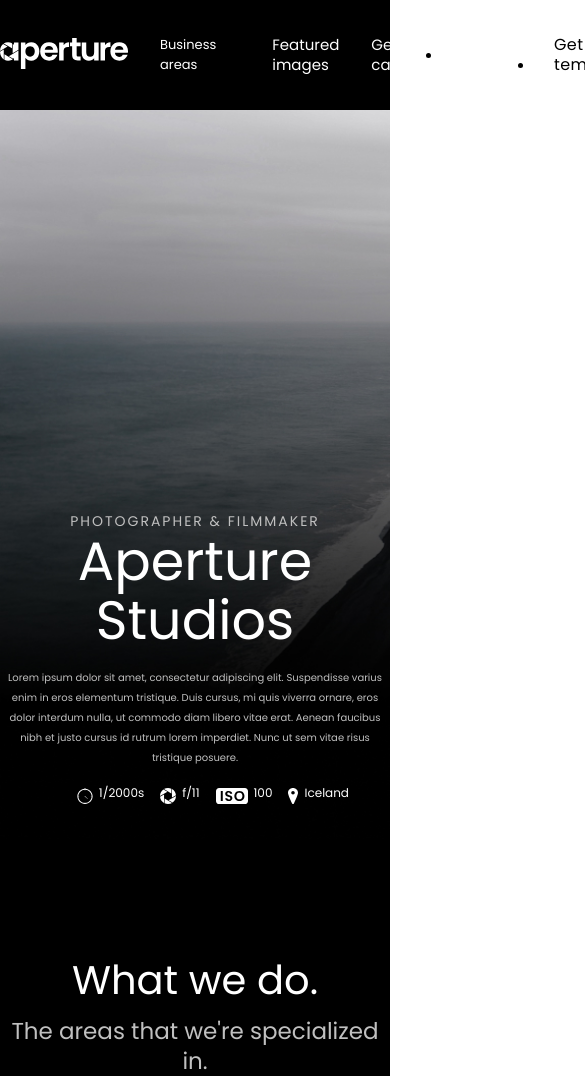
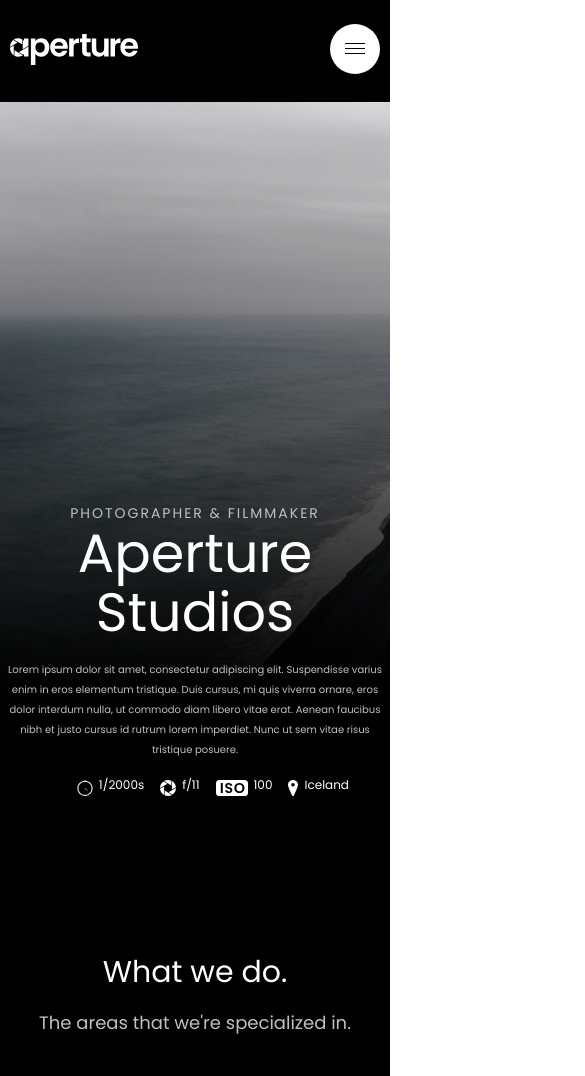
Before and after one commit to iamcreator1/Aperture-project, a plain HTML site: page index.html in a window 390 px wide. Shown: the top 1076 px of the page, 585 px wide, since content can reach past the window. Drawn offline with Linux system fonts and the light colour scheme.

Commit message:
make adaptive

```diff
--- a/css/media-queries.css
+++ b/css/media-queries.css
@@ -7,6 +7,81 @@
   }
 }
 
+@media only screen and (max-width: 768px) {
+
+  header nav ul {
+    display: none;
+  }
+
+  header .container {
+    padding: 0 10px;
+  }
+
+  .button-burger {
+    display: flex;
+  }
+}
+@media only screen and (max-width: 794px) {
+
+  header nav ul {
+    display: none;
+  }
+
+  header .container {
+    padding: 0 10px;
+  }
+
+  .button-burger-white {
+    display: flex;
+  }
+
+  .button-burger-white img:hover {
+    background-image: url(../images/button_black.svg);
+    width: 50px;
+    height: 50px;
+  }
+}
+@media only screen and (max-width: 820px) {
+
+  header nav ul {
+    display: none;
+  }
+
+  header .container {
+    padding: 0 10px;
+  }
+
+  .button-burger-white {
+    display: flex;
+  }
+
+  .button-burger-white img:hover {
+    background-image: url(../images/button_black.svg);
+    width: 50px;
+    height: 50px;
+  }
+}
+
+@media only screen and (max-width: 411px) {
+
+  .what-we-do .container h2 {
+    font-size: 30px;
+  }
+  .description-in-container {
+    padding: 0 10px;
+    font-size: 18px;
+  }
+}
+
+@media only screen and (max-width: 826px) {
+.menu li {
+    display: none;
+  }
+
+  .button-burger-white {
+    display: block;
+  }
+}
 
 @media only screen and (max-width: 320px) {
   .data_photos {
--- a/css/style.css
+++ b/css/style.css
@@ -4,7 +4,7 @@
 }
 
 .container {
-  max-width: 1168px;
+  max-width: 1148px;
   margin: auto;
 }
 
@@ -18,6 +18,8 @@ header .container {
   justify-content: space-between;
   align-items: center;
 }
+
+
 
 .logotype {
   align-items: center;
@@ -67,6 +69,10 @@ header .container nav ul li:last-of-type a {
   color: #000000;
   background: #FFFFFF;
   border-radius: 14px;
+}
+
+.button-burger-white {
+  display: none;
 }
 
 /* SECTION_ONE */
@@ -433,7 +439,7 @@ header .container nav ul li:last-of-type a {
 
 .section_six {
   background-color: black;
-  padding: 113px 0 100px;
+  padding: 113px 0px 1px;
   height: 70vh;
   justify-content: center;
 
--- a/index.html
+++ b/index.html
@@ -17,11 +17,12 @@
 
     <header>
         <div class="container">
-            <a class="logotype" href="#">
-                <img src="images/logotype.svg" alt="">
+          <a href="#">
+            <img src="images/logotype.svg" alt="#">
           </a>
+
           <nav>
-                <ul>
+            <ul class="menu">
               <li>
                 <a href="#">Business areas</a>
               </li>
@@ -39,6 +40,12 @@
               </li>
             </ul>
           </nav>
+
+          <a class="button-burger-white" href="#">
+            <img src="images/button-white.svg" alt="">
+          </a>
+
+
 
         </div>
       </header>
```
Also changed, not shown: images/button-white.svg (added), js/script.js (added). Lines whose indentation alone changed are shown as unchanged.
